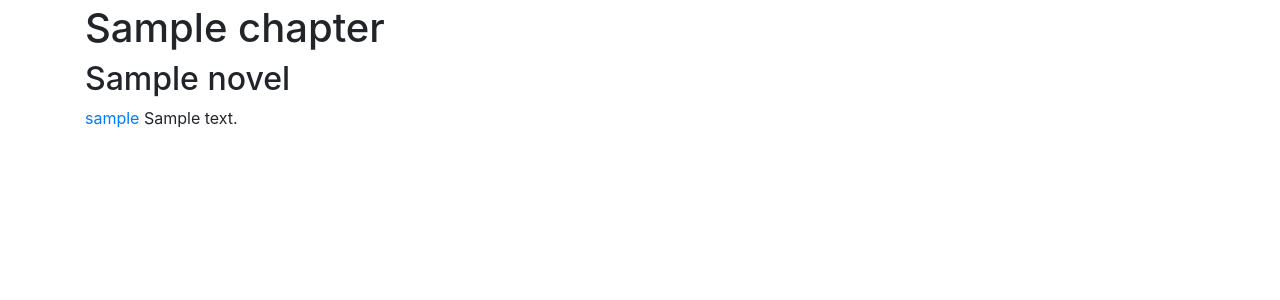
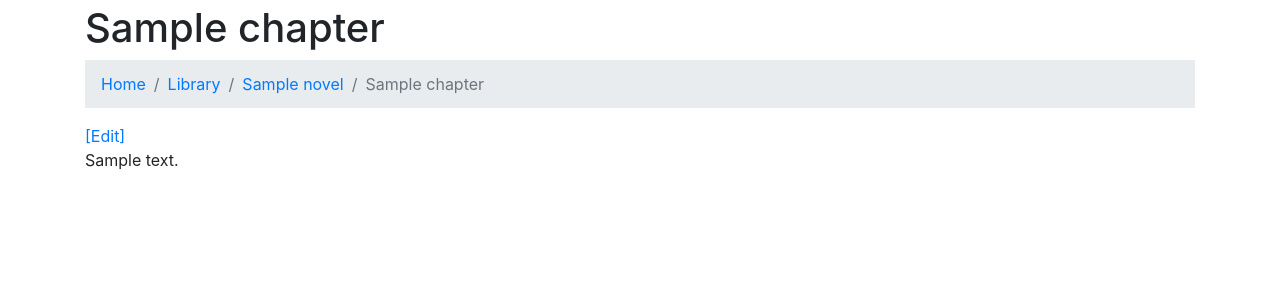
Before and after one commit to Dreimos/Scribe, a Django app: page /quickscribe/chapter/1/ in a window 1280 px wide. Shown: the part 56-356 px from the top of the page. Run offline with Django 3.2, Linux system fonts and the light colour scheme; tables that the repository leaves empty hold one stand-in row (values such as "Sample post"); some libraries are stand-ins or nearby versions.

Commit message:
updated chapter and novel view templates

```diff
--- a/scribe/templates/quickscribe/chapter_detail.html
+++ b/scribe/templates/quickscribe/chapter_detail.html
@@ -3,8 +3,31 @@
 {% load bleach_tags %}
 
 {% block content %}
-    <h1>{{ chapter.name }}</h1>
-    <h2>{{ chapter.novel.name }}</h2>
-    <a href="#">{{ chapter.uploader.username }}</a>
-    {{ chapter.content|bleach }}
+    <div class="row">
+        <div class="col">
+            <h1>{{ chapter.name }}</h1>
+        </div>
+    </div>
+    <div class="row">
+        <div class="col">
+            <nav aria-label="breadcrumb">
+                <ol class="breadcrumb rounded-0">
+                    <li class="breadcrumb-item"><a href="#">Home</a></li> <! TODO: url to index when it's done>
+                    <li class="breadcrumb-item"><a href="{% url 'quickscribe:novel-list' %}">Library</a></li>
+                    <li class="breadcrumb-item" aria-current="page"><a href="{{ chapter.novel.get_absolute_url }}">{{ chapter.novel.name }}</a></li></li>
+                    <li class="breadcrumb-item active" aria-current="page">{{ chapter.name }}</li>
+                </ol>
+            </nav>
+        </div>
+    </div>
+    <div class="row">
+        <div class="col">
+            <a href="{% url 'quickscribe:chapter-update' pk=chapter.id %}">[Edit]</a>
+        </div>
+    </div>
+    <div class="row">
+        <div class="col">
+            {{ chapter.content|bleach }}
+        </div>
+    </div>
 {% endblock  %}
```
Also changed, not shown: scribe/templates/quickscribe/novel_detail.html (+16 -2 lines).
